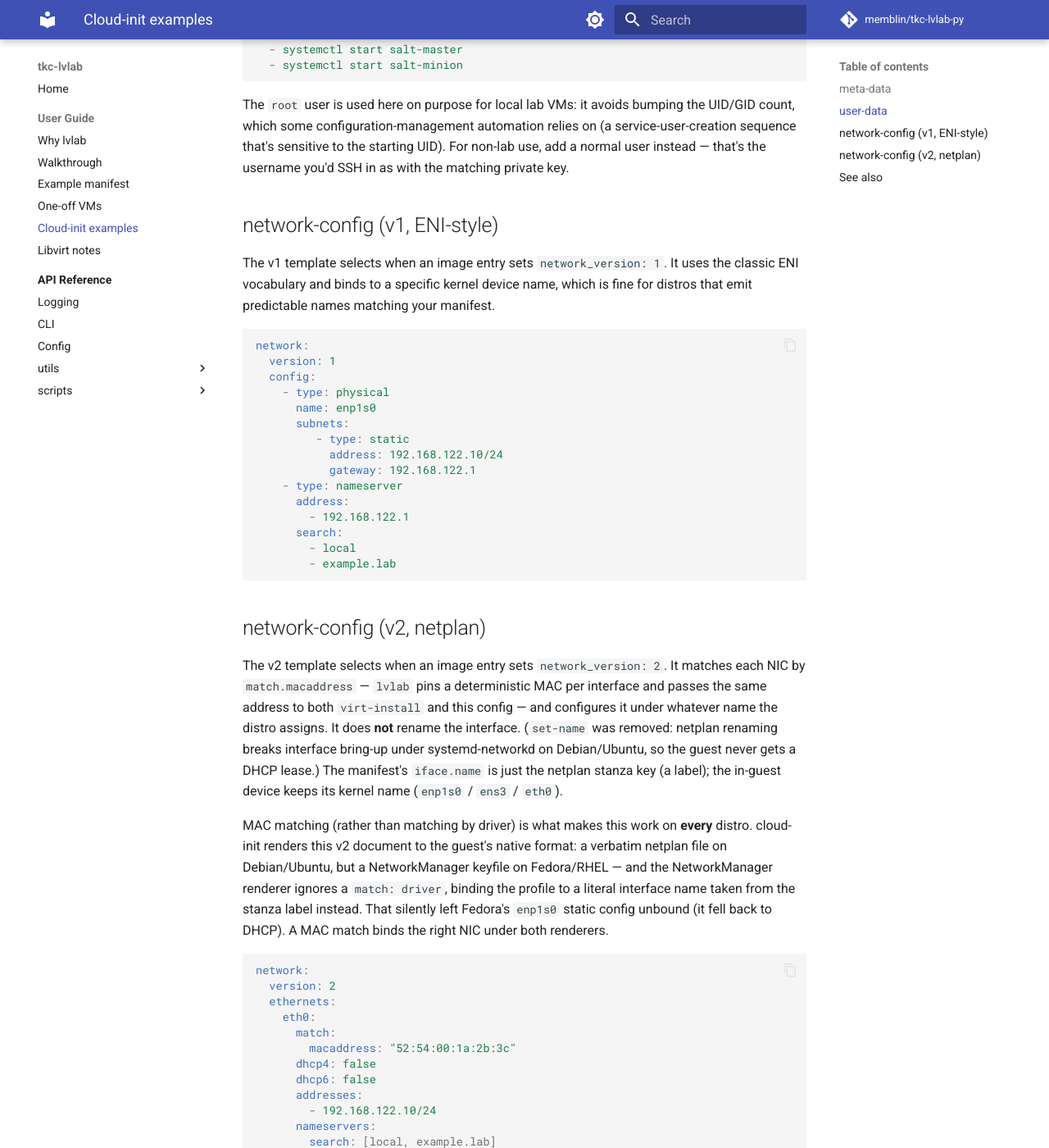
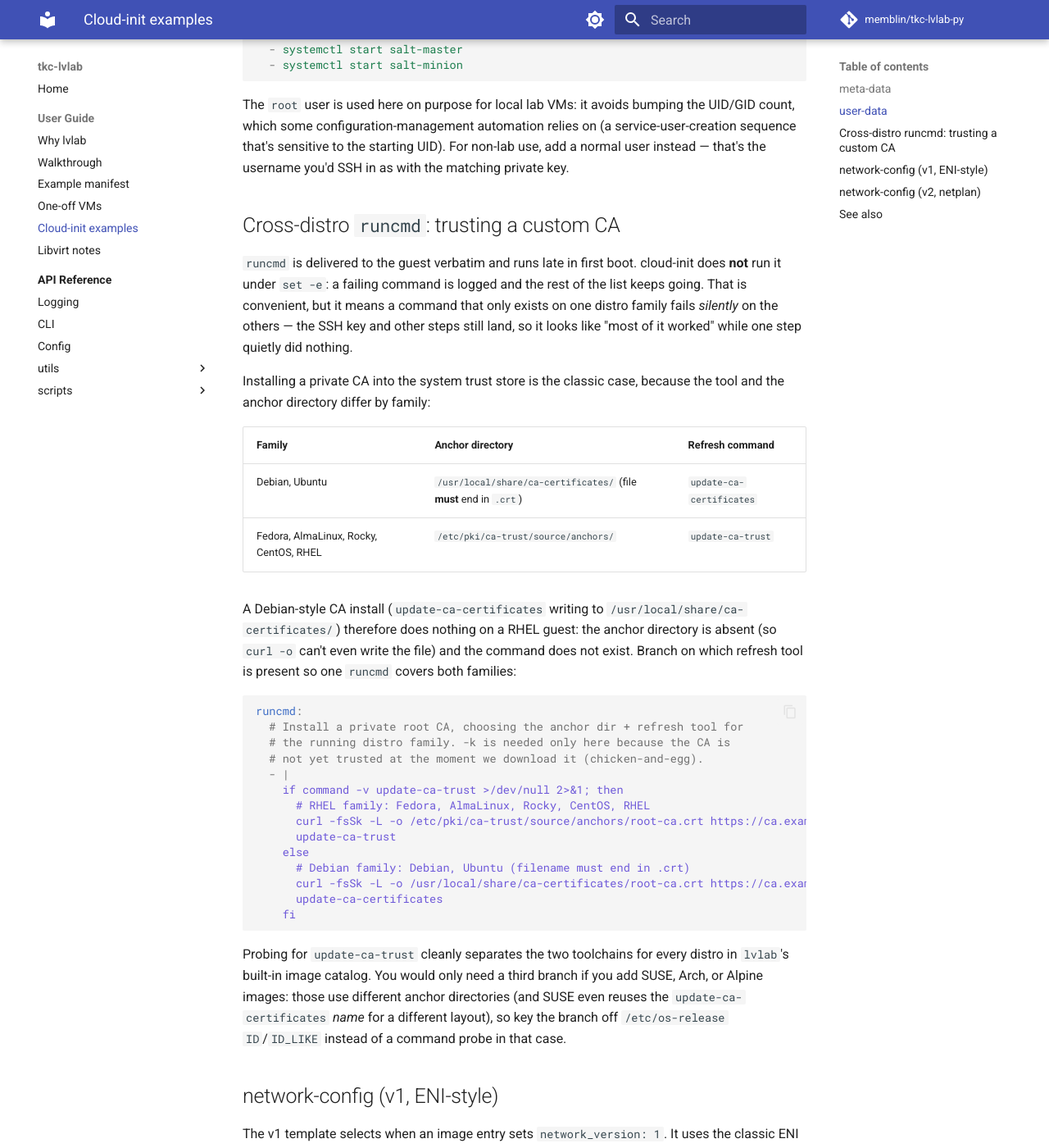
Before and after one commit to memblin/tkc-lvlab-py, an MkDocs documentation site: the page built from docs/cloud-init-examples.md, in a window 1280 px wide and 1400 px high, scrolled down 995 px. Shown: the whole window at 82% size. Built offline with MkDocs 1.6.1 and Material for MkDocs 9.7.7, drawn with Linux system fonts in a browser that asks for light colours; comment, search, counter and statistics services are not loaded.

Commit message:
docs: add cross-distro runcmd CA-trust example (cloud-init-examples)
Document that cloud-init runcmd is delivered verbatim and runs without
set -e, so a command that only exists on one distro family fails silently
on the others. Add a Debian-vs-RHEL CA-trust toolchain table and a
probe-based (command -v update-ca-trust) runcmd that covers every distro
in lvlab's image catalog. Validated end-to-end on AlmaLinux 10 (curl to
the CA-protected endpoint returns HTTP 200 after first boot).

Co-Authored-By: Claude Opus 4.7 (1M context) <noreply@anthropic.com>

````diff
--- a/docs/cloud-init-examples.md
+++ b/docs/cloud-init-examples.md
@@ -52,6 +52,54 @@ automation relies on (a service-user-creation sequence that's
 sensitive to the starting UID). For non-lab use, add a normal user
 instead — that's the username you'd SSH in as with the matching
 private key.
+
+## Cross-distro `runcmd`: trusting a custom CA
+
+`runcmd` is delivered to the guest verbatim and runs late in first
+boot. cloud-init does **not** run it under `set -e`: a failing command
+is logged and the rest of the list keeps going. That is convenient, but
+it means a command that only exists on one distro family fails
+*silently* on the others — the SSH key and other steps still land, so it
+looks like "most of it worked" while one step quietly did nothing.
+
+Installing a private CA into the system trust store is the classic case,
+because the tool and the anchor directory differ by family:
+
+| Family                                 | Anchor directory                                                  | Refresh command          |
+| -------------------------------------- | ----------------------------------------------------------------- | ------------------------ |
+| Debian, Ubuntu                         | `/usr/local/share/ca-certificates/` (file **must** end in `.crt`) | `update-ca-certificates` |
+| Fedora, AlmaLinux, Rocky, CentOS, RHEL | `/etc/pki/ca-trust/source/anchors/`                               | `update-ca-trust`        |
+
+A Debian-style CA install (`update-ca-certificates` writing to
+`/usr/local/share/ca-certificates/`) therefore does nothing on a RHEL
+guest: the anchor directory is absent (so `curl -o` can't even write the
+file) and the command does not exist. Branch on which refresh tool is
+present so one `runcmd` covers both families:
+
+```yaml
+runcmd:
+  # Install a private root CA, choosing the anchor dir + refresh tool for
+  # the running distro family. -k is needed only here because the CA is
+  # not yet trusted at the moment we download it (chicken-and-egg).
+  - |
+    if command -v update-ca-trust >/dev/null 2>&1; then
+      # RHEL family: Fedora, AlmaLinux, Rocky, CentOS, RHEL
+      curl -fsSk -L -o /etc/pki/ca-trust/source/anchors/root-ca.crt https://ca.example.lab/root-ca.pem
+      update-ca-trust
+    else
+      # Debian family: Debian, Ubuntu (filename must end in .crt)
+      curl -fsSk -L -o /usr/local/share/ca-certificates/root-ca.crt https://ca.example.lab/root-ca.pem
+      update-ca-certificates
+    fi
+```
+
+Probing for `update-ca-trust` cleanly separates the two toolchains for
+every distro in `lvlab`'s built-in image catalog. You would only need a
+third branch if you add SUSE, Arch, or Alpine images: those use
+different anchor directories (and SUSE even reuses the
+`update-ca-certificates` *name* for a different layout), so key the
+branch off `/etc/os-release` `ID`/`ID_LIKE` instead of a command probe in
+that case.
 
 ## network-config (v1, ENI-style)
 
````
